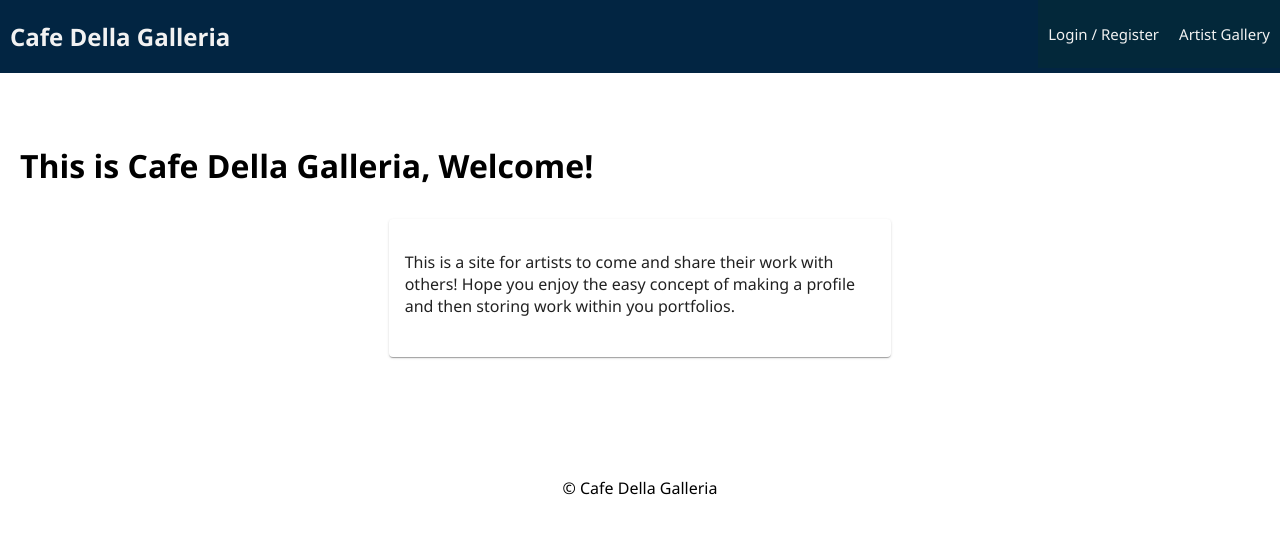
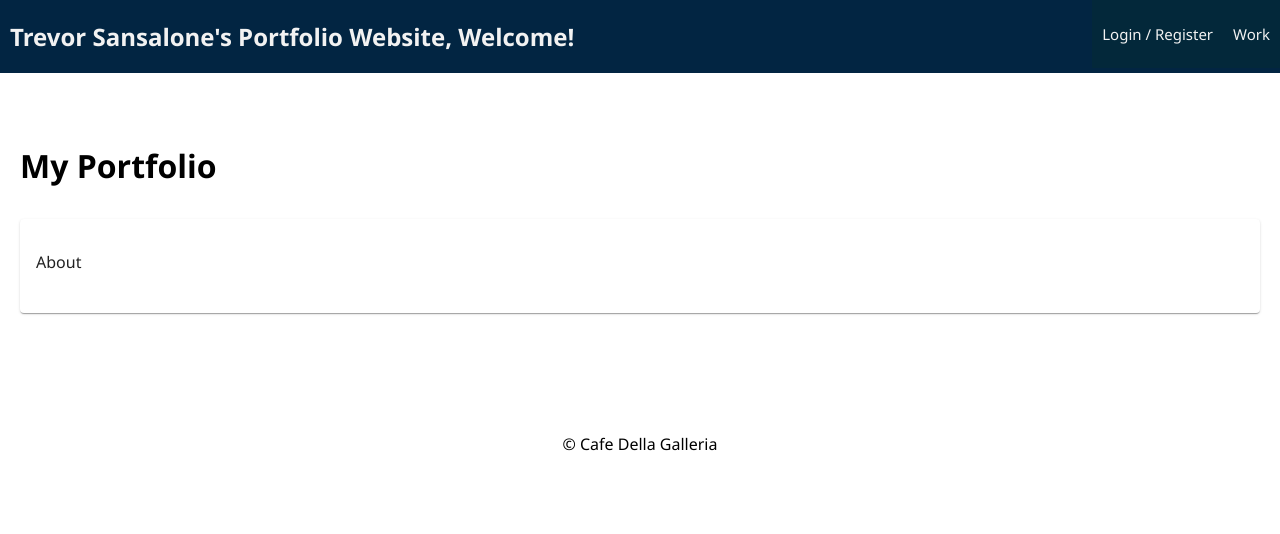
Before and after one commit to trevorks1/Cafe-Della-Galleria, a React app: page /#/home in a window 1280 px wide. Built offline with nearby package versions, Linux system fonts and the light colour scheme; no server answers.

Commit message:
making changes from artist project to personal portfolio

```diff
--- a/public/index.html
+++ b/public/index.html
@@ -5,7 +5,7 @@
     <meta name="viewport" content="width=device-width, initial-scale=1, shrink-to-fit=no">
     <meta name="theme-color" content="#000000">
 
-    <title>App</title>
+    <title>Trevor Sansalone Portfolio</title>
   </head>
   <body>
     <noscript>
--- a/src/components/HomePage/HomePage.js
+++ b/src/components/HomePage/HomePage.js
@@ -39,16 +39,14 @@ class LandingPage extends Component {
   render() {
     return (
       <div className="container">
-        <h1 className="heading-lp">This is Cafe Della Galleria, Welcome!</h1>
+        <h1 className="heading-lp">My Portfolio</h1>
         <Box mt={4}>
           <Grid container spacing={3} justify="center">
-            <Grid item xs={5}>
+            <Grid item xs={12}>
               <Card>
                 <CardContent>
                   <p>
-                    This is a site for artists to come and share their work with
-                    others! Hope you enjoy the easy concept of making a profile
-                    and then storing work within you portfolios.
+                    About
                   </p>
                 </CardContent>
               </Card>
--- a/src/components/Nav/Nav.js
+++ b/src/components/Nav/Nav.js
@@ -19,7 +19,7 @@ const Nav = (props) => {
   return (
     <div className="nav">
       <Link to="/home">
-        <h2 className="nav-title">Cafe Della Galleria</h2>
+        <h2 className="nav-title">Trevor Sansalone's Portfolio Website, Welcome!</h2>
       </Link>
       <div className="nav-right">
         <Link className="nav-link" to={loginLinkData.path}>
@@ -30,7 +30,7 @@ const Nav = (props) => {
         </Link>
         {/* Show the link to the info page and the logout button if the user is logged in */}
         <Link to="/artist" className="nav-link">
-          Artist Gallery
+         Work
         </Link>
         {props.store.user.id && (
           <>
```
Also changed, not shown: public/favicon.ico.
